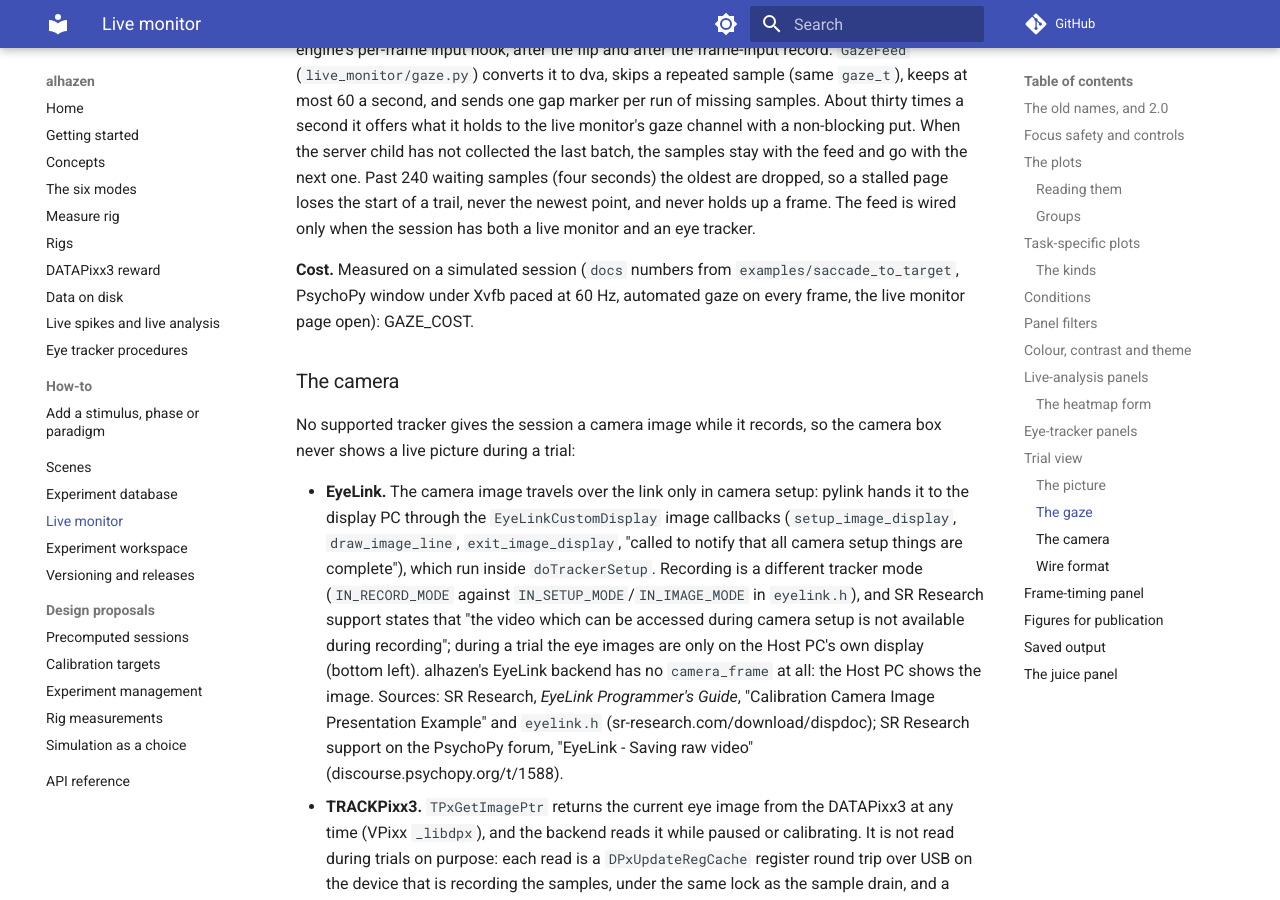
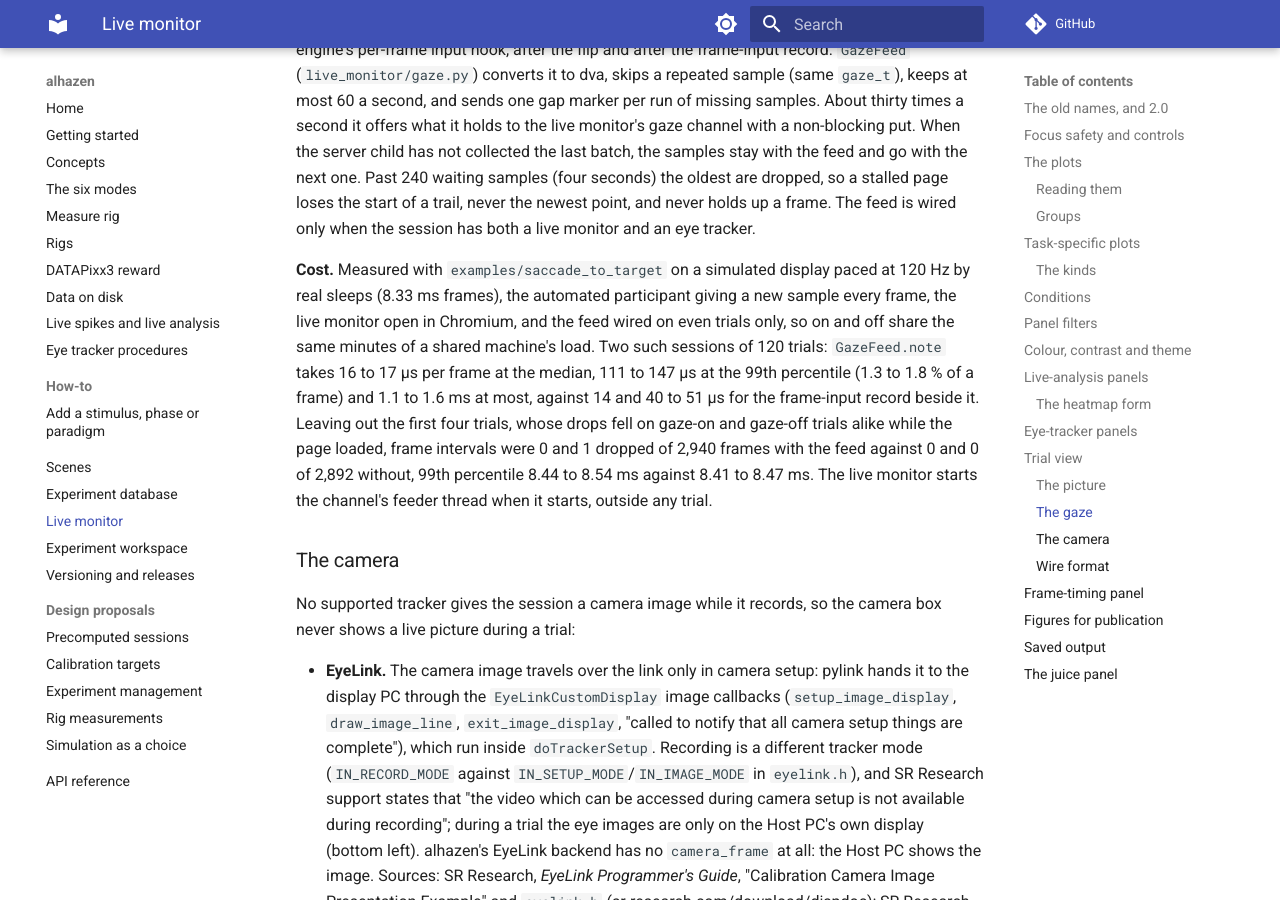
Before and after one commit to sh4r11f/alhazen, an MkDocs documentation site: the page built from docs/live_monitor.md, in a window 1280 px wide and 900 px high, scrolled down 18905 px. Built offline with MkDocs 1.6.1 and Material for MkDocs 9.7.7, drawn with Linux system fonts in a browser that asks for light colours; comment, search, counter and statistics services are not loaded.

Commit message:
Trial view: start the gaze channel with the live monitor, outside any trial; measured cost in the docs

```diff
--- a/docs/live_monitor.md
+++ b/docs/live_monitor.md
@@ -829,9 +829,19 @@ samples stay with the feed and go with the next one. Past 240 waiting samples
 trail, never the newest point, and never holds up a frame. The feed is wired
 only when the session has both a live monitor and an eye tracker.
 
-**Cost.** Measured on a simulated session (`docs` numbers from
-`examples/saccade_to_target`, PsychoPy window under Xvfb paced at 60 Hz,
-automated gaze on every frame, the live monitor page open): GAZE_COST.
+**Cost.** Measured with `examples/saccade_to_target` on a simulated display
+paced at 120 Hz by real sleeps (8.33 ms frames), the automated participant
+giving a new sample every frame, the live monitor open in Chromium, and the
+feed wired on even trials only, so on and off share the same minutes of a
+shared machine's load. Two such sessions of 120 trials: `GazeFeed.note`
+takes 16 to 17 µs per frame at the median, 111 to 147 µs at the 99th
+percentile (1.3 to 1.8 % of a frame) and 1.1 to 1.6 ms at most, against 14
+and 40 to 51 µs for the frame-input record beside it. Leaving out the first
+four trials, whose drops fell on gaze-on and gaze-off trials alike while the
+page loaded, frame intervals were 0 and 1 dropped of 2,940 frames with the
+feed against 0 and 0 of 2,892 without, 99th percentile 8.44 to 8.54 ms
+against 8.41 to 8.47 ms. The live monitor starts the channel's feeder thread
+when it starts, outside any trial.
 
 ### The camera
 
```
Also changed, not shown: 1 other file.
